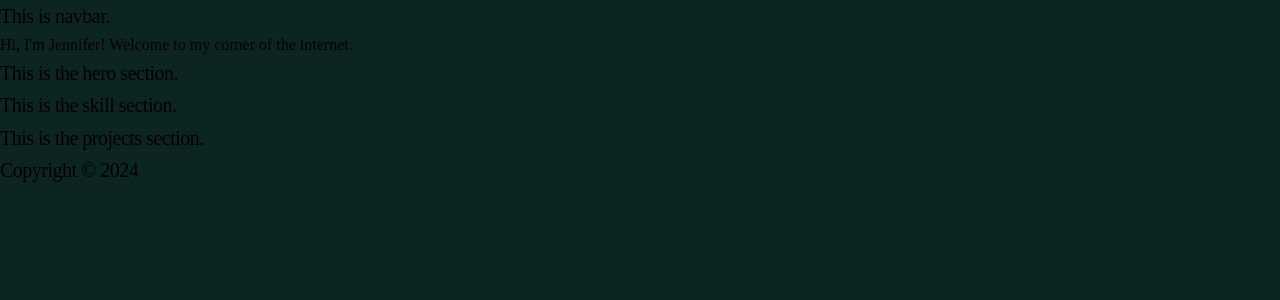
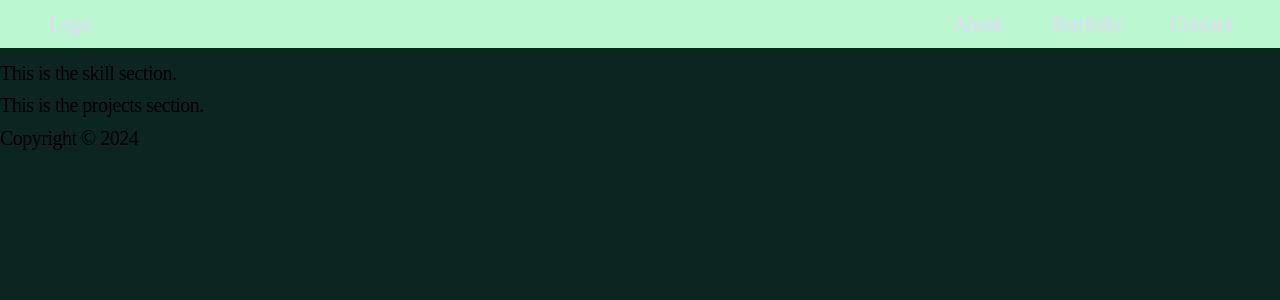
Before and after one commit to j-slaughter/portfolio, a React app: page / in a window 1280 px wide. Shown: the top 300 px of the page. Built offline with nearby package versions, Linux system fonts and the light colour scheme.

Commit message:
created navbar

```diff
--- a/client/components/Navbar.jsx
+++ b/client/components/Navbar.jsx
@@ -3,12 +3,43 @@
  * @description Navigation bar
  */
 
-import React from 'react';
+import React, { useState } from 'react';
+import { Link } from 'react-scroll';
+import { motion } from 'motion/react';
+import { AiOutlineMenu, AiOutlineClose } from 'react-icons/ai';
 
 const Navbar = () => {
+    // Manage state of mobile hamburger menu
+    const [nav, setNav] = useState(false);
+    const toggleNav = () => {setNav(!nav)};
+
     return (
-        <div>
-            <p>This is navbar.</p>
+        <div className='fixed top-0 left-0 w-full backdrop-blur-md bg-opacity-70 z-50'>
+            <div className='bg-green-200 text-purple-200 text-xl flex justify-between items-center mx-auto px-12 h-12' >
+                <a href='#'>Logo</a>
+                <ul className='hidden md:flex gap-12 z-10' >
+                    <li><Link to='skills' smooth={true} offset={50} duration={500}>About</Link></li>
+                    <li><Link to='projects' smooth={true} offset={50} duration={500}>Portfolio</Link></li>
+                    <li><Link to='contact' smooth={true} offset={50} duration={500}>Contact</Link></li>
+                </ul>
+
+                {/* For mobile hamburger menu*/}
+                <div className='md:hidden z-50' onClick={toggleNav}>
+                    {nav ? <AiOutlineClose size={25} /> : <AiOutlineMenu size={25} />}
+                </div>
+                {/* Animated menu */}
+                <motion.div
+                animate={nav ? 'open' : 'closed'}
+                variants={{open: {x : 0}, closed: {x : '-100%'}}}
+                transition={{stiffness: 20, damping: 15}}
+                className='bg-gray-900 fixed top-0 left-0 w-full min-h-screen bg-opacity-70 z-40'>
+                    <ul className='text-4xl text-center mt-24 space-y-8'>
+                        <motion.li whileHover={{scale: 1.2}}><Link to='skills' onClick={toggleNav} smooth={true} offset={50} duration={500}>About</Link></motion.li>
+                        <motion.li whileHover={{scale: 1.2}}><Link to='projects' onClick={toggleNav} smooth={true} offset={50} duration={500}>Portfolio</Link></motion.li>
+                        <motion.li whileHover={{scale: 1.2}}><Link to='contact' onClick={toggleNav} smooth={true} offset={50} duration={500}>Contact</Link></motion.li>
+                    </ul>
+                </motion.div>
+            </div>
         </div>
     );
 };
--- a/package.json
+++ b/package.json
@@ -18,8 +18,11 @@
     "@headlessui/react": "^2.2.0",
     "@heroicons/react": "^2.2.0",
     "express": "^4.21.1",
+    "motion": "^11.15.0",
     "react": "^18.3.1",
-    "react-dom": "^18.3.1"
+    "react-dom": "^18.3.1",
+    "react-icons": "^5.4.0",
+    "react-scroll": "^1.9.0"
   },
   "devDependencies": {
     "@babel/core": "^7.26.0",
```
Also changed, not shown: 1 other file (tests, documents, lock files or other folders).
